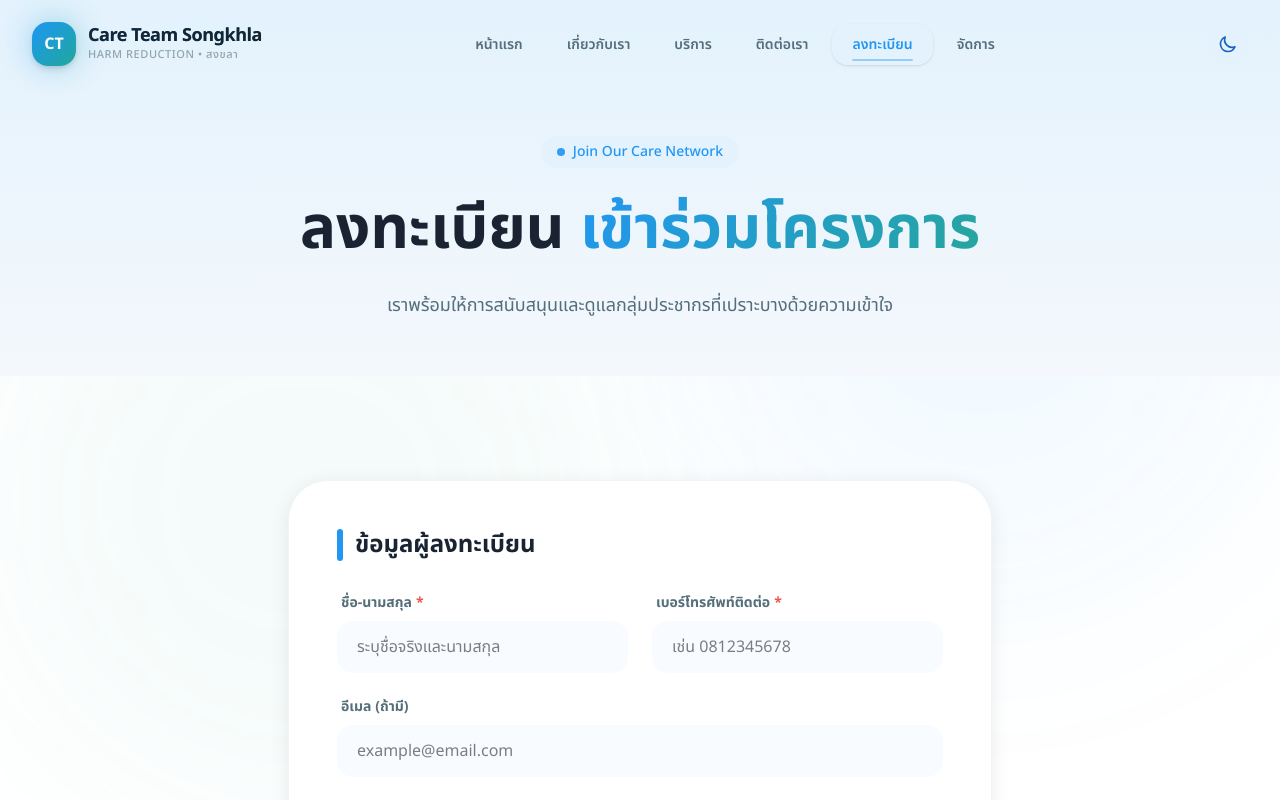
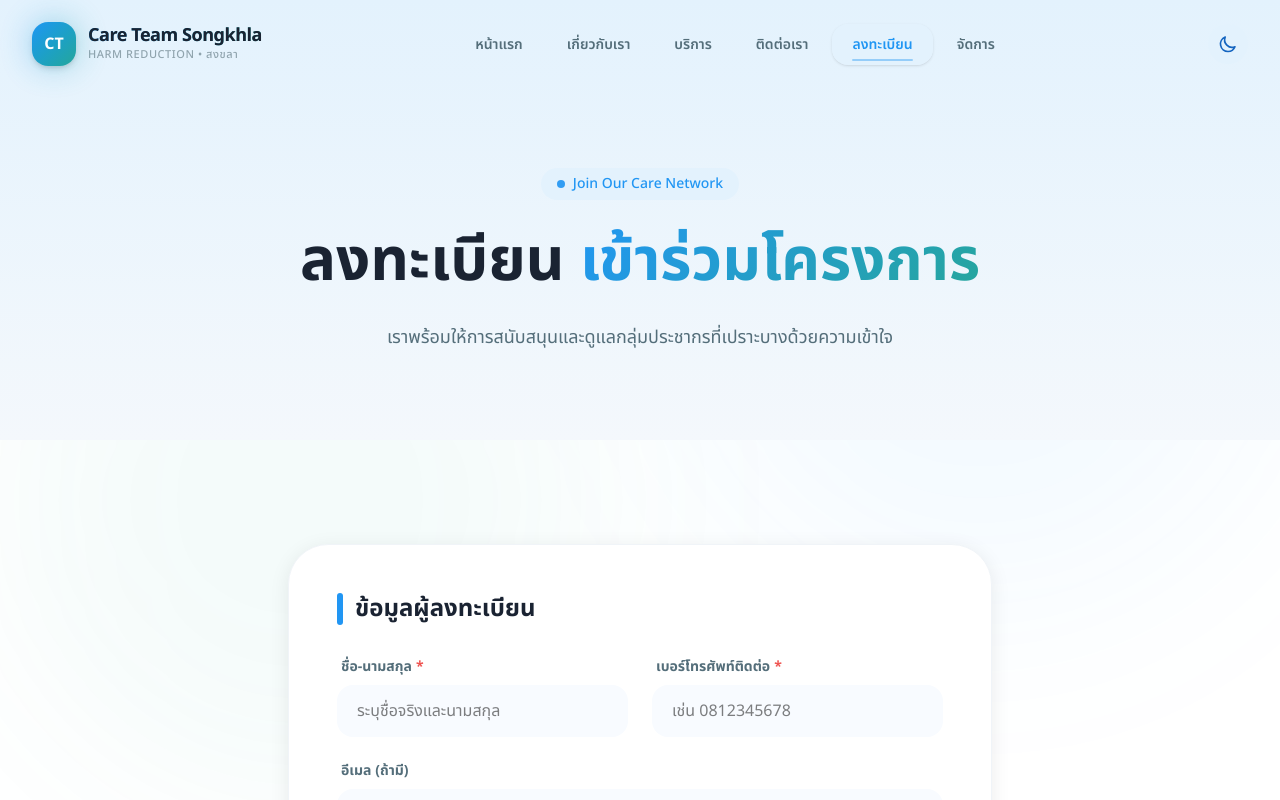
Before and after one commit to danya0365/care-team-nextjs, a Next.js app: page /register in a window 1280 px wide. Shown: the top 800 px of the page. Built offline with nearby package versions, Linux system fonts and the light colour scheme.

Commit message:
refactor: extract common page header into a new reusable PageHeader component and apply it to multiple views.

```diff
--- a/src/presentation/components/about/AboutView.tsx
+++ b/src/presentation/components/about/AboutView.tsx
@@ -4,6 +4,8 @@ import { useAboutPresenter } from '@/src/presentation/presenters/about/useAboutP
 import { AboutViewModel } from '@/src/presentation/presenters/about/AboutPresenter';
 import { AnimatedSection } from '@/src/presentation/components/common/AnimatedSection';
 import { AnimatedCard } from '@/src/presentation/components/common/AnimatedCard';
+
+import { PageHeader } from '@/src/presentation/components/layout/PageHeader';
 
 interface AboutViewProps {
   initialViewModel?: AboutViewModel;
@@ -29,28 +31,12 @@ export function AboutView({ initialViewModel }: AboutViewProps) {
       <div className="fixed top-0 right-0 -z-10 w-[600px] h-[600px] bg-primary/5 rounded-full blur-[100px] pointer-events-none" />
       <div className="fixed bottom-0 left-0 -z-10 w-[600px] h-[600px] bg-accent/5 rounded-full blur-[100px] pointer-events-none" />
 
-      {/* Header Section with Gradient */}
-      <section
-        className="relative py-20 md:py-32"
-        style={{
-          background: 'linear-gradient(to bottom, var(--gradient-hero-from), var(--gradient-hero-to))',
-        }}
-      >
-        <div className="max-w-7xl mx-auto px-4 sm:px-6 lg:px-8 text-center relative z-10">
-          <AnimatedSection>
-            <div className="inline-flex items-center gap-2 px-4 py-1.5 rounded-full bg-primary-50 dark:bg-primary-dark/20 text-primary dark:text-primary-light text-sm font-medium mb-6">
-              <span className="w-2 h-2 rounded-full bg-primary animate-pulse" />
-              Our Story & Vision
-            </div>
-            <h1 className="text-4xl md:text-5xl lg:text-6xl font-black text-text-primary dark:text-foreground mb-6 leading-tight">
-              เกี่ยวกับ <span className="gradient-text">{viewModel.siteName}</span>
-            </h1>
-            <p className="text-lg text-text-secondary dark:text-text-muted max-w-3xl mx-auto leading-relaxed">
-              {viewModel.siteThaiName}
-            </p>
-          </AnimatedSection>
-        </div>
-      </section>
+      <PageHeader
+        badgeText="Our Story & Vision"
+        title={<>เกี่ยวกับ <span className="gradient-text">{viewModel.siteName}</span></>}
+        description={viewModel.siteThaiName}
+        spacing="large"
+      />
 
       {/* Philosophy Section */}
       <div className="max-w-7xl mx-auto px-4 sm:px-6 lg:px-8 mt-16">
--- a/src/presentation/components/contact/ContactView.tsx
+++ b/src/presentation/components/contact/ContactView.tsx
@@ -5,6 +5,8 @@ import { ContactViewModel } from '@/src/presentation/presenters/contact/ContactP
 import { AnimatedSection } from '@/src/presentation/components/common/AnimatedSection';
 import { AnimatedCard } from '@/src/presentation/components/common/AnimatedCard';
 import { AnimatedButton } from '@/src/presentation/components/common/AnimatedButton';
+
+import { PageHeader } from '@/src/presentation/components/layout/PageHeader';
 
 interface ContactViewProps {
   initialViewModel?: ContactViewModel;
@@ -30,29 +32,12 @@ export function ContactView({ initialViewModel }: ContactViewProps) {
       <div className="fixed top-0 right-0 -z-10 w-[600px] h-[600px] bg-primary/5 rounded-full blur-[100px] pointer-events-none" />
       <div className="fixed bottom-0 left-0 -z-10 w-[600px] h-[600px] bg-accent/5 rounded-full blur-[100px] pointer-events-none" />
 
-      {/* Header Section with Gradient */}
-      <section
-        className="relative py-20 md:py-32"
-        style={{
-          background: 'linear-gradient(to bottom, var(--gradient-hero-from), var(--gradient-hero-to))',
-        }}
-      >
-        <div className="max-w-7xl mx-auto px-4 sm:px-6 lg:px-8 text-center relative z-10">
-          <AnimatedSection>
-            <div className="inline-flex items-center gap-2 px-4 py-1.5 rounded-full bg-primary-50 dark:bg-primary-dark/20 text-primary dark:text-primary-light text-sm font-medium mb-6">
-              <span className="w-2 h-2 rounded-full bg-primary animate-pulse" />
-              Contact Support 24/7
-            </div>
-            <h1 className="text-4xl md:text-5xl lg:text-6xl font-black text-text-primary dark:text-foreground mb-6 leading-tight">
-              ติดต่อ <span className="gradient-text">สอบถามข้อมูล</span>
-            </h1>
-            <p className="text-lg text-text-secondary dark:text-text-muted max-w-3xl mx-auto leading-relaxed">
-              ทีมงานของเราพร้อมให้คำปรึกษาและช่วยเหลือคุณตลอดเวลา
-              ติดต่อเราได้ผ่านช่องทางต่างๆ ด้านล่างนี้
-            </p>
-          </AnimatedSection>
-        </div>
-      </section>
+      <PageHeader
+        badgeText="Contact Support 24/7"
+        title={<>ติดต่อ <span className="gradient-text">สอบถามข้อมูล</span></>}
+        description="ทีมงานของเราพร้อมให้คำปรึกษาและช่วยเหลือคุณตลอดเวลา ติดต่อเราได้ผ่านช่องทางต่างๆ ด้านล่างนี้"
+        spacing="large"
+      />
 
       <div className="max-w-7xl mx-auto px-4 sm:px-6 lg:px-8 mt-16">
         <div className="grid grid-cols-1 lg:grid-cols-2 gap-12 items-start">
--- /dev/null
+++ b/src/presentation/components/layout/PageHeader.tsx
@@ -0,0 +1,65 @@
+'use client';
+
+import { AnimatedSection } from '@/src/presentation/components/common/AnimatedSection';
+import { ReactNode } from 'react';
+
+interface PageHeaderProps {
+  title: ReactNode;
+  description?: ReactNode;
+  badgeText?: string;
+  className?: string;
+  children?: ReactNode;
+  spacing?: 'default' | 'large';
+}
+
+/**
+ * PageHeader Component
+ *
+ * A reusable header section for top-level pages with a consistent gradient background,
+ * refined typography, and entrance animations.
+ *
+ * @param title - The main heading text (wrapped in h1)
+ * @param description - Optional subtitle text (wrapped in p)
+ * @param badgeText - Optional pill badge text displayed above the title
+ * @param spacing - Controls the vertical padding ('default' for standard, 'large' for more breathing room)
+ * @param children - Optional extra content to render inside the header container
+ */
+export function PageHeader({
+  title,
+  description,
+  badgeText,
+  className = '',
+  children,
+  spacing = 'default'
+}: PageHeaderProps) {
+  const paddingClass = spacing === 'large' ? 'py-20 md:py-32' : 'py-16 md:py-24';
+
+  return (
+    <section
+      className={`relative ${paddingClass} ${className}`}
+      style={{
+        background: 'linear-gradient(to bottom, var(--gradient-hero-from), var(--gradient-hero-to))',
+      }}
+    >
+      <div className="max-w-7xl mx-auto px-4 sm:px-6 lg:px-8 text-center relative z-10">
+        <AnimatedSection>
+          {badgeText && (
+            <div className="inline-flex items-center gap-2 px-4 py-1.5 rounded-full bg-primary-50 dark:bg-primary-dark/20 text-primary dark:text-primary-light text-sm font-medium mb-6">
+              <span className="w-2 h-2 rounded-full bg-primary animate-pulse" />
+              {badgeText}
+            </div>
+          )}
+          <h1 className="text-4xl md:text-5xl lg:text-6xl font-black text-text-primary dark:text-foreground mb-6 leading-tight">
+            {title}
+          </h1>
+          {description && (
+            <p className="text-lg text-text-secondary dark:text-text-muted max-w-3xl mx-auto leading-relaxed">
+              {description}
+            </p>
+          )}
+          {children}
+        </AnimatedSection>
+      </div>
+    </section>
+  );
+}
--- a/src/presentation/components/register/RegisterView.tsx
+++ b/src/presentation/components/register/RegisterView.tsx
@@ -7,6 +7,8 @@ import { AnimatedButton } from '@/src/presentation/components/common/AnimatedBut
 import { useState } from 'react';
 import { RegistrationData } from '@/src/application/repositories/IRegistrationRepository';
 import { siteConfig } from '@/src/config/site';
+
+import { PageHeader } from '@/src/presentation/components/layout/PageHeader';
 
 export function RegisterView() {
   const [state, actions] = useRegisterPresenter();
@@ -63,31 +65,15 @@ export function RegisterView() {
       <div className="fixed top-0 right-0 -z-10 w-[600px] h-[600px] bg-primary/5 rounded-full blur-[100px] pointer-events-none" />
       <div className="fixed bottom-0 left-0 -z-10 w-[600px] h-[600px] bg-accent/5 rounded-full blur-[100px] pointer-events-none" />
 
-      {/* Header Section with Gradient like HomeView */}
-      <section
-        className="py-16 md:py-24 relative"
-        style={{
-          background: 'linear-gradient(to bottom, var(--gradient-hero-from), var(--gradient-hero-to))',
-        }}
-      >
-        <div className="max-w-7xl mx-auto px-4 sm:px-6 lg:px-8 text-center relative z-10">
-          <AnimatedSection>
-            <div className="inline-flex items-center gap-2 px-4 py-1.5 rounded-full bg-primary-50 dark:bg-primary-dark/20 text-primary dark:text-primary-light text-sm font-medium mb-6">
-              <span className="w-2 h-2 rounded-full bg-primary animate-pulse" />
-              Join Our Care Network
-            </div>
-            <h1 className="text-4xl md:text-5xl lg:text-6xl font-black text-text-primary dark:text-foreground mb-6 leading-tight">
-              ลงทะเบียน <span className="gradient-text">เข้าร่วมโครงการ</span>
-            </h1>
-            <p className="text-lg text-text-secondary dark:text-text-muted max-w-2xl mx-auto leading-relaxed">
-              เราพร้อมให้การสนับสนุนและดูแลกลุ่มประชากรที่เปราะบางด้วยความเข้าใจ
-              {siteConfig.description.split('โครงการ')[1] || ''}
-            </p>
-          </AnimatedSection>
-        </div>
-
-        {/* Subtle bottom curve or pattern can be here */}
-      </section>
+      <PageHeader
+        badgeText="Join Our Care Network"
+        title={<>ลงทะเบียน <span className="gradient-text">เข้าร่วมโครงการ</span></>}
+        description={<>
+          เราพร้อมให้การสนับสนุนและดูแลกลุ่มประชากรที่เปราะบางด้วยความเข้าใจ
+          {siteConfig.description.split('โครงการ')[1] || ''}
+        </>}
+        spacing="large"
+      />
 
       <div className="max-w-3xl mx-auto px-4 sm:px-6 lg:px-8 mt-16">
         <AnimatedSection>
```
Also changed, not shown: src/presentation/components/home/ServicesView.tsx (+8 -23 lines).
